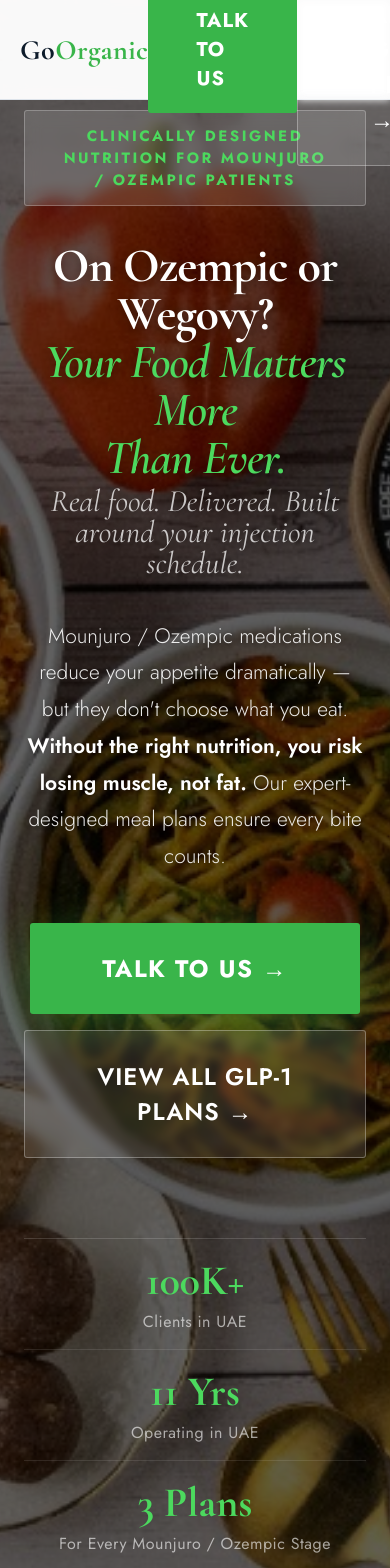
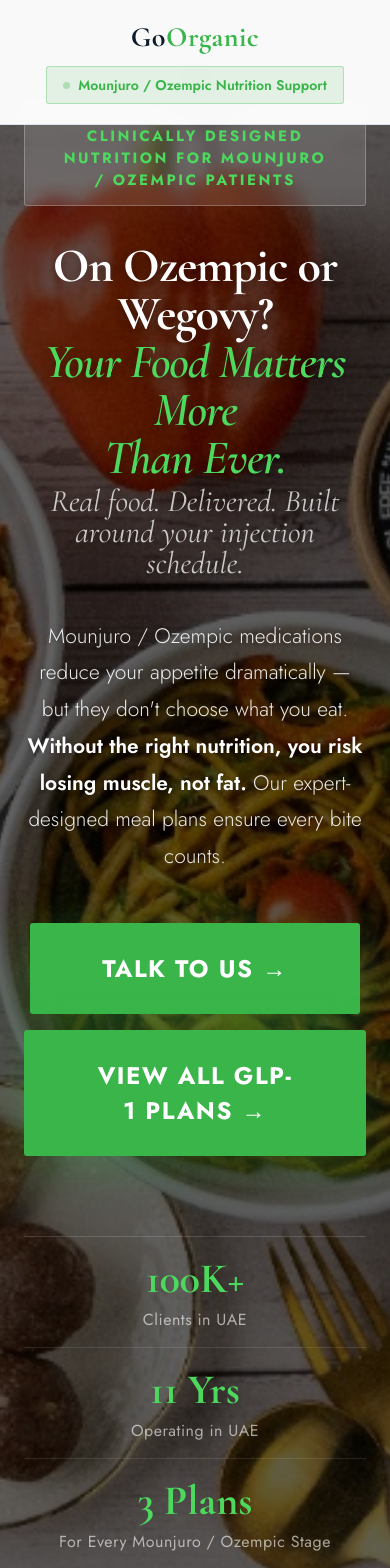
Before and after one commit to Acesoham/GLP-1, a React (Vite) app: page / in a window 390 px wide. Shown: the top 1568 px of the page. Built offline with nearby package versions, Linux system fonts and the light colour scheme.

Commit message:
made some changes

```diff
--- a/src/components/Audience.jsx
+++ b/src/components/Audience.jsx
@@ -31,8 +31,7 @@
         </div>
         <div className="section-btns">
           <a href="https://wa.me/+971525264045" className="btn-primary">TALK TO US →</a>
-
-
+          <a href="https://www.goorganic.me/products/powerful-post-peptide-exit-protocol-1" className="btn-secondary">VIEW ALL GLP-1 PLANS →</a>
         </div>
       </div>
     </section>
--- a/src/components/Nav.jsx
+++ b/src/components/Nav.jsx
@@ -5,8 +5,7 @@
     <nav>
       <div className="nav-logo">Go<span>Organic</span></div>
       <div className="nav-badge">Mounjuro / Ozempic Nutrition Support</div>
-      <a href="https://wa.me/+971525264045" className="nav-cta">TALK TO US</a>
-       <a href="https://www.goorganic.me/products/powerful-post-peptide-exit-protocol-1" className="btn-secondary">VIEW ALL GLP-1 PLANS →</a>
+      <div className="nav-spacer"></div>
     </nav>
   );
 };
--- a/src/components/Testimonials.jsx
+++ b/src/components/Testimonials.jsx
@@ -33,8 +33,8 @@
           </div>
         </div>
         <div className="section-btns">
-          <a href="" className="btn-primary">TALK TO US →</a>
-
+          <a href="https://wa.me/+971525264045" className="btn-primary">TALK TO US →</a>
+          <a href="https://www.goorganic.me/products/powerful-post-peptide-exit-protocol-1" className="btn-secondary">VIEW ALL GLP-1 PLANS →</a>
         </div>
       </div>
     </section>
--- a/src/index.css
+++ b/src/index.css
@@ -42,14 +42,18 @@
   left: 0;
   right: 0;
   z-index: 200;
-  display: flex;
+  display: grid;
+  grid-template-columns: 1fr auto 1fr;
   align-items: center;
-  justify-content: space-between;
   padding: 0 60px;
   height: 100px;
   background: rgba(255, 255, 255, 0.97);
   backdrop-filter: blur(12px);
   border-bottom: 1px solid var(--border);
+}
+
+.nav-spacer {
+  display: block;
 }
 
 .nav-logo {
@@ -242,23 +246,23 @@
 
 .btn-secondary {
   display: inline-block;
-  background: rgba(255, 255, 255, 0.1);
+  background: var(--teal);
   color: #ffffff;
   padding: 28px 72px;
   border-radius: 3px;
   font-size: 24px;
-  font-weight: 600;
+  font-weight: 800;
   text-decoration: none;
-  border: 1px solid rgba(255, 255, 255, 0.3);
+  border: none;
   transition: all .3s;
-  backdrop-filter: blur(4px);
-  letter-spacing: 1px;
+  letter-spacing: 1.5px;
+  box-shadow: 0 12px 48px rgba(57, 181, 74, 0.3);
 }
 
 .btn-secondary:hover {
-  border-color: var(--teal);
-  background: var(--teal);
-  color: white;
+  background: var(--teal-lt);
+  transform: translateY(-3px);
+  box-shadow: 0 16px 56px rgba(57, 181, 74, 0.5);
 }
 
 .section-btns {
@@ -1551,10 +1555,23 @@
 /* ── MOBILE ── */
 @media(max-width:960px) {
   nav {
-    padding: 0 20px;
+    display: flex;
+    flex-direction: column;
+    height: auto;
+    padding: 20px;
+    gap: 12px;
+    justify-content: center;
+    align-items: center;
   }
 
   .nav-badge {
+    display: flex;
+    font-size: 14px;
+    padding: 8px 16px;
+    letter-spacing: 0px;
+  }
+
+  .nav-spacer {
     display: none;
   }
 
```
